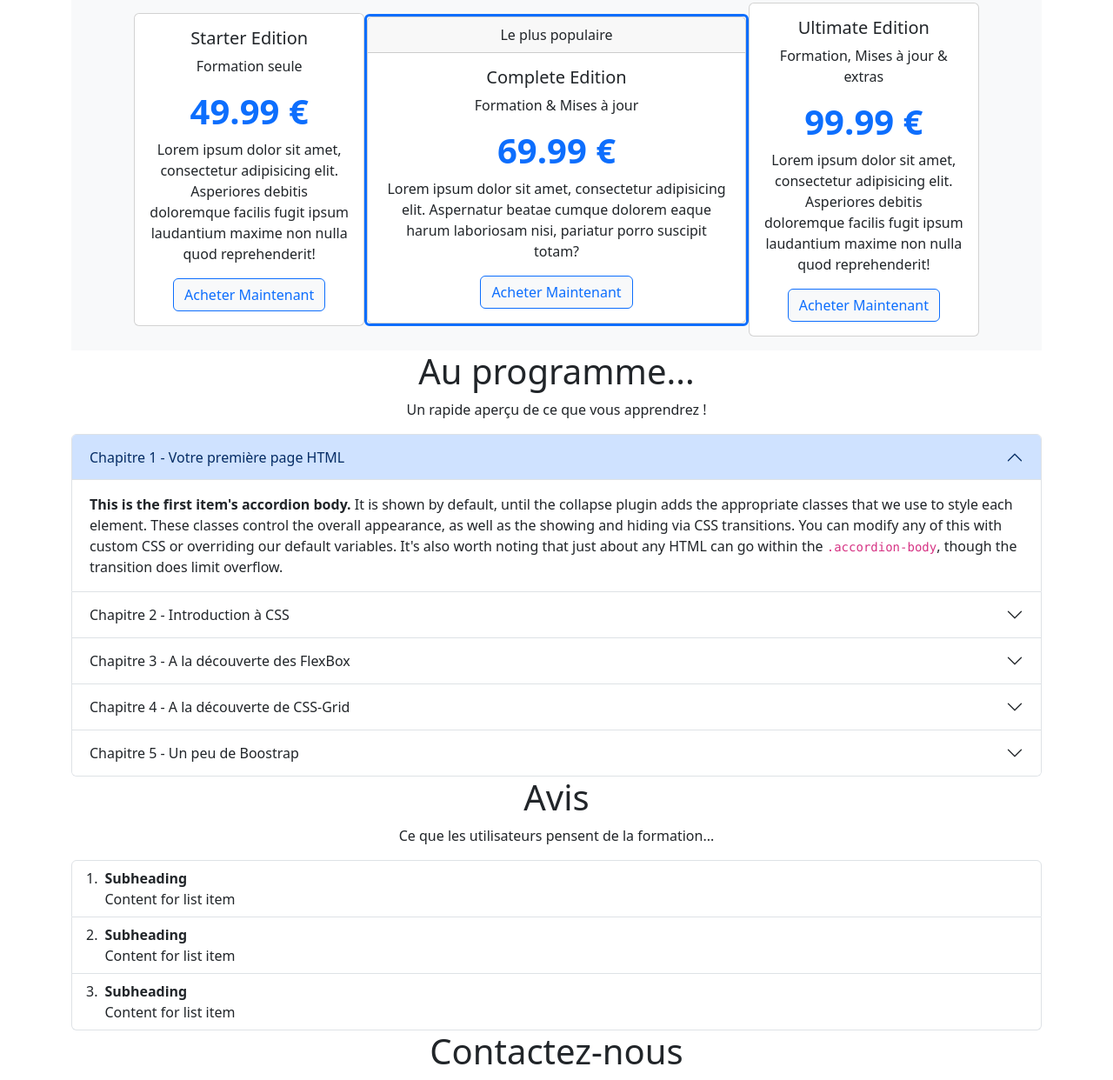
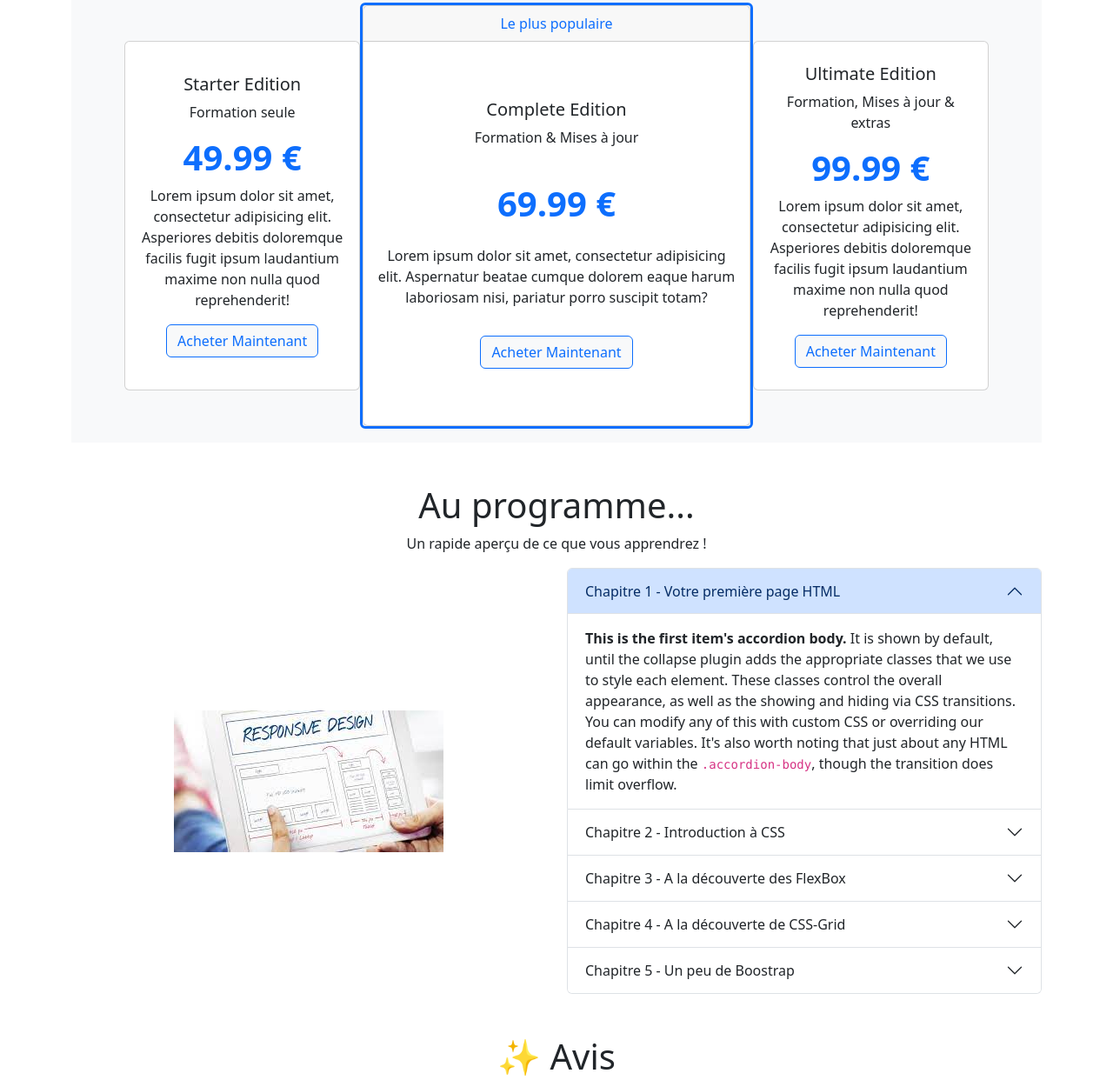
Before and after one commit to EstebanRacine/bootstrap-tp1-proj, a website built with Parcel: page src/index.html in a window 1280 px wide. Shown: the part 439-1681 px from the top of the page at 87% size. Built offline with nearby package versions, Linux system fonts and the light colour scheme.

Commit message:
changement 2

```diff
--- a/src/index.html
+++ b/src/index.html
@@ -40,26 +40,27 @@
 <div class="container">
 
     <div class="row">
-        <div class="col d-flex flex-column justify-content-center"> <h2>HTML - CSS</h2>
+        <div class="col d-flex flex-column justify-content-center text-center text-md-start">
+            <h2>HTML - CSS</h2>
             <h3>La formation ultime</h3>
 
             <p>Lorem ipsum dolor sit amet, consectetur adipisicing elit. Eum odit, tempora.</p>
-            <a class="btn btn-secondary mx-auto" href="#">Acheter maintenant</a>
+            <a class="btn btn-secondary mx-auto ms-md-0" href="#">Acheter maintenant</a>
         </div>
         <div class="col d-flex justify-content-center align-items-center d-none d-md-flex">
             <img src="images/formation.png" alt="Logo HTML et CSS">
         </div>
     </div>
 
-    <div class="content-card mt-5  text-bg-light p-3">
+    <div class="content-card mt-5 text-bg-light p-3">
 
         <h2 class="text-center">Tarifs</h2>
         <p class="text-center">choisir le plan adapté à vos besoins</p>
 
-        <div class="container texte-center d-flex align-items-center justify-content-center">
-            <div class="col-md-3">
+        <div class="container row gx-0 texte-center d-flex align-items-center justify-content-center">
+            <div class="col-8 col-lg-3" id="card1">
                 <div class="card text-center">
-                    <div class="card-body">
+                    <div class="card-body h-card d-flex flex-column justify-content-center align-items-center">
                         <h5 class="card-title">Starter Edition</h5>
                         <p class="card-text">Formation seule</p>
                         <h1 class="text-primary fw-bold">49.99 €</h1>
@@ -69,24 +70,25 @@
                 </div>
             </div>
 
-            <div class="col-md-5 border border-primary rounded-2 border-3"> <div class="card text-center">
-                <div class="card-header">
+            <div class="col-10 col-lg-5 border border-primary rounded-2 border-3" id="card2">
+                <div class="card text-center">
+                    <div class="card-header text-primary">
                         Le plus populaire
                     </div>
-                <div class="card-body">
+                    <div class="card-body h-card-center d-flex flex-column justify-content-center align-items-center">
                         <h5 class="card-title">Complete Edition</h5>
                         <p class="card-text">Formation & Mises à jour</p>
-                    <h1 class="text-primary fw-bold">69.99 €</h1>
-                    <p class="card-text">Lorem ipsum dolor sit amet, consectetur adipisicing elit. Aspernatur beatae cumque dolorem eaque harum laboriosam nisi, pariatur porro suscipit totam?</p>
-                    <a href="#" class="btn btn-light border border-primary text-primary">Acheter Maintenant</a>
+                        <h1 class="text-primary fw-bold mt-4">69.99 €</h1>
+                        <p class="card-text mt-3">Lorem ipsum dolor sit amet, consectetur adipisicing elit. Aspernatur beatae cumque dolorem eaque harum laboriosam nisi, pariatur porro suscipit totam?</p>
+                        <a href="#" class="btn btn-light border border-primary text-primary mt-3">Acheter Maintenant</a>
                     </div>
                 </div>
             </div>
 
 
-            <div class="col-md-3">
+            <div class="col-8 col-lg-3" id="card3">
                 <div class="card text-center">
-                    <div class="card-body">
+                    <div class="card-body h-card d-flex flex-column justify-content-center align-items-center">
                         <h5 class="card-title">Ultimate Edition</h5>
                         <p class="card-text">Formation, Mises à jour & extras</p>
                         <h1 class="text-primary fw-bold">99.99 €</h1>
@@ -98,11 +100,16 @@
         </div>
     </div>
 
-    <div class="contenu">
+    <div class="contenu mt-5">
 
         <h1 class="text-center">Au programme...</h1>
         <p class="text-center">Un rapide aperçu de ce que vous apprendrez !</p>
 
+        <div class="row gy-5">
+            <div class="col-12 col-lg-6 d-flex justify-content-center align-items-center">
+                <img src="images/html-css-2.jpg" alt="Image de feuille" class="mt-5 mt-lg-0">
+            </div>
+            <div class="col-12 col-lg-6">
                 <div class="accordion" id="accordionPanelsStayOpenExample">
                     <div class="accordion-item">
                         <h2 class="accordion-header">
@@ -165,12 +172,16 @@
                         </div>
                     </div>
                 </div>
+            </div>
+        </div>
+
+
 
     </div>
 
-    <div class="avis">
+    <div class="avis mt-5">
 
-        <h1 class="text-center">Avis</h1>
+        <h1 class="text-center">✨ Avis</h1>
         <p class="text-center">Ce que les utilisateurs pensent de la formation...</p>
 
         <ol class="list-group list-group-numbered">
@@ -195,7 +206,7 @@
         </ol>
     </div>
 
-    <div class="contact">
+    <div class="contact mt-5">
 
         <h1 class="text-center">Contactez-nous</h1>
         <p class="text-center">Vous avez une question ? Remplissez le formulaire ...</p>
@@ -226,6 +237,10 @@
                 <textarea class="form-control" id="exampleFormControlTextarea1" rows="3"></textarea>
             </div>
 
+            <div class="mb-3">
+                <a class="btn btn-secondary" href="#">Acheter maintenant</a>
+            </div>
+
         </form>
     </div>
 
--- a/src/style.scss
+++ b/src/style.scss
@@ -8,5 +8,25 @@
   }
 }
 
+.h-card{
+  min-height: 400px;
+}
+
+.h-card-center{
+  min-height: 441px;
+}
+
+.mt-41px{
+  margin-top: 41px;
+}
+
+.mb-41px{
+  margin-bottom: 41px;
+}
+
+.my-41px{
+  margin-top: 41px;
+  margin-bottom: 41px;
+}
 
 .input-group-addon{color:#ff0000; background-color: #ffffff;}
```
Also changed, not shown: dist/html-css-2.a70f555a.jpg (added), dist/index.html, 2 other files. Lines whose indentation alone changed are shown as unchanged.
